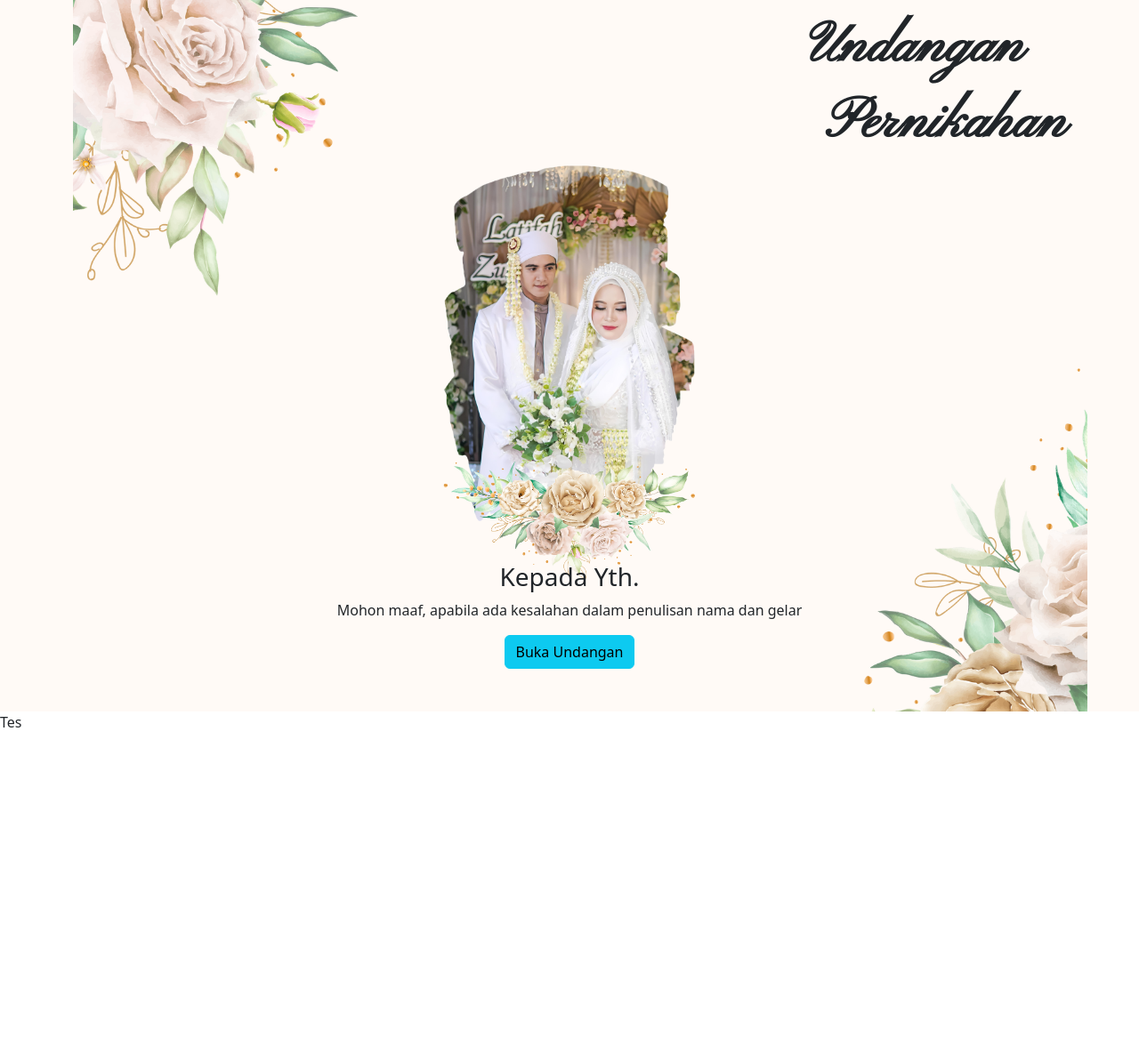
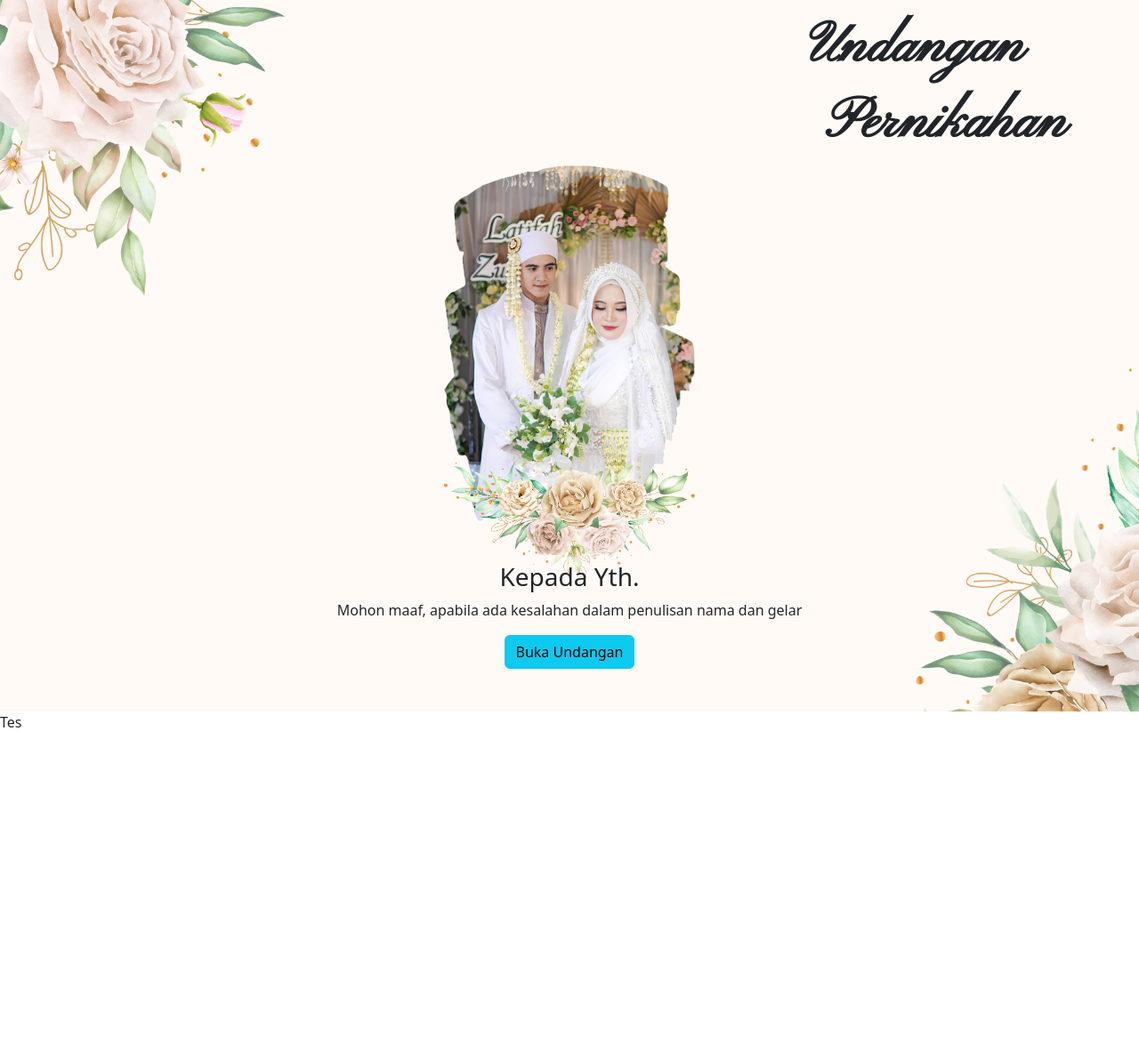
Before and after one commit to ikh05/Undangan.Unda, a PHP site: template app/views/Undangan/Zulmi_Latifah.php in a window 1280 px wide. Shown: the top 1184 px of the page at 89% size. Run offline with PHP 8.4, Linux system fonts and the light colour scheme; the template is opened without the code that fills it, so the values that code supplies are empty; some libraries are stand-ins or nearby versions; some web fonts are replaced.

Commit message:
fiks background cover

```diff
--- a/app/views/Undangan/Zulmi_Latifah.php
+++ b/app/views/Undangan/Zulmi_Latifah.php
@@ -47,12 +47,13 @@
 </style>
 
 
-<section id="cover" class="bg-1">
+<section id="cover position-relative" class="bg-1">
+	<div class="backgrond position-absolute w-100 h-100 overflow-hidden">
+		<img class="position-absolute top-0 start-0 translate-middle" src="<?= BASE_URL ?>assets/img/Zulmi_Latifah/kembang 1.png" alt="kembang 1" style="max-width: 50vw;">
+		<img class="position-absolute top-100 start-100 translate-middle" src="<?= BASE_URL ?>assets/img/Zulmi_Latifah/kembang 2.png" alt="kembang 2" style="max-width: 50vw;">
+	</div>
+
 	<div class="container position-relative" style="height: 100%; width: 100%;">
-		<div class="backgrond position-absolute w-100 h-100 overflow-hidden">
-			<img class="position-absolute top-0 start-0 translate-middle" src="<?= BASE_URL ?>assets/img/Zulmi_Latifah/kembang 1.png" alt="kembang 1" style="max-width: 50vw;">
-			<img class="position-absolute top-100 start-100 translate-middle" src="<?= BASE_URL ?>assets/img/Zulmi_Latifah/kembang 2.png" alt="kembang 2" style="max-width: 50vw;">
-		</div>
 		<div class="position-relative family-pinyon text-end pt-3" style="z-index: 2;">
 			<h1 class="bold me-5 display-3">Undangan</h1>
 			<h1 class="bold display-3">Pernikahan</h1>
```
